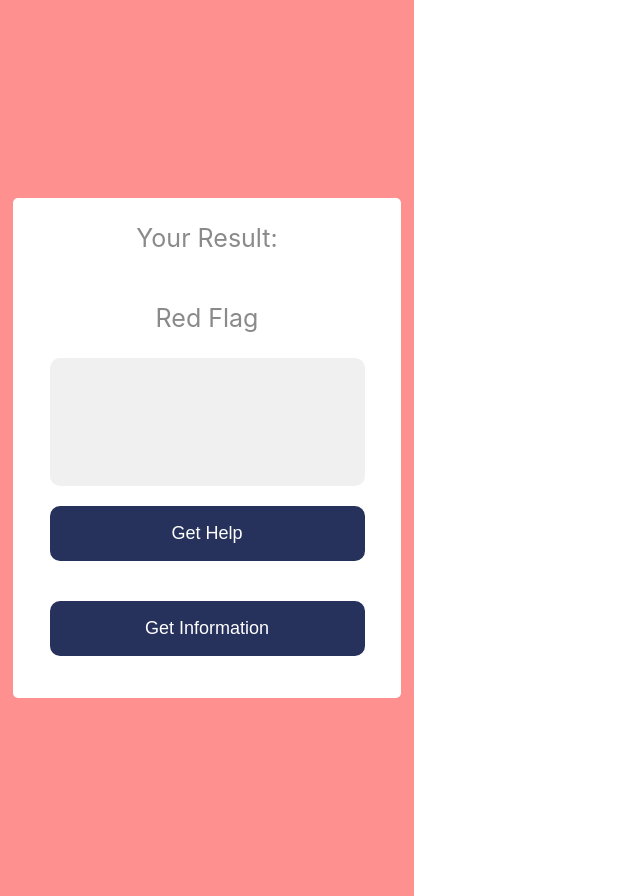
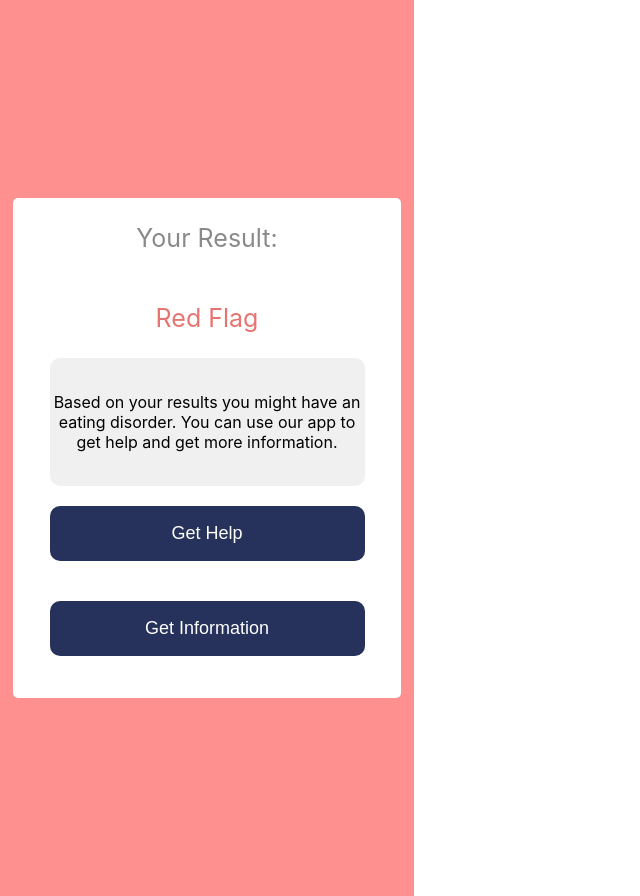
Before and after one commit to juuheek/group2-final-app, a Next.js app in the folder group2/: page /result in a window 1280 px wide. Shown: the whole page, without its empty margins (0-640 px from the left). Built offline with nearby package versions, Linux system fonts and the light colour scheme.

Commit message:
first page done

```diff
--- a/group2/comps/WhiteBG/index.js
+++ b/group2/comps/WhiteBG/index.js
@@ -25,7 +25,7 @@ const WhitebgHeader = styled.p`
 `;
 
 const WhitebgBody = styled.p`
-  color:#8A8A8A;
+  color:#E67571;
   font-size: 25px;
   text-align: center;
 
@@ -42,7 +42,7 @@ const MinWhitebg = ({
   return <MinWhitebgCont height={height} >
     <WhitebgHeader>{yourresult}</WhitebgHeader>
     <WhitebgBody>{flagcolor}</WhitebgBody>
-    <Textbox>
+    <Textbox >
 
     </Textbox>
     <NavyButton text="Get Help" />
--- a/group2/comps/textbox/index.js
+++ b/group2/comps/textbox/index.js
@@ -5,18 +5,20 @@ const TextboxInput = styled.div`
     display: flex;
     justify-content: center;
     align-items: center;
+    text-align: center;
     background-color: #ebebebc2;
     border-radius: 10px;
     width: 315px;
     height: 128px;
 `;
 
-const Textbox = () => {
-    return <div>
-
-        <TextboxInput/>
-        </div>
-
+const Textbox = ({
+    text = "Based on your results you might have an eating disorder. You can use our app to get help and get more information."
+}) => {
+    return <TextboxInput>
+                {text}
+        </TextboxInput>
 
 }
+
 export default Textbox;
```
